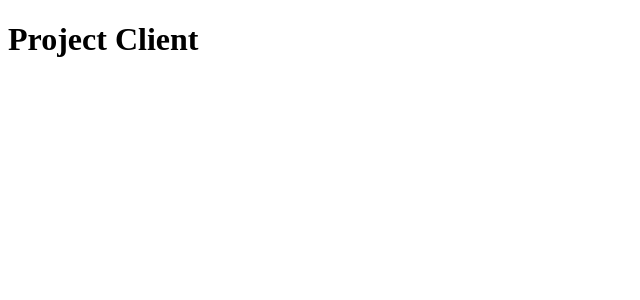
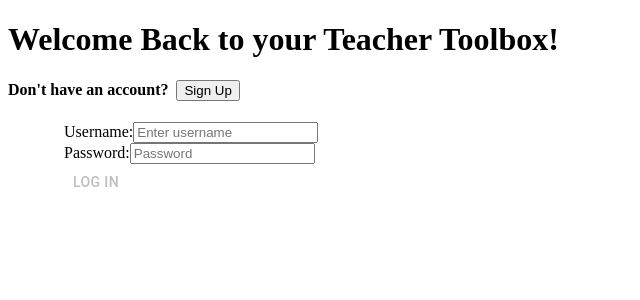
Before and after one commit to julia-wey/TeacherToolbox, a React (Create React App) app in the folder client/: page /login in a window 1280 px wide. Shown: the top 300 px of the page, without its empty margins (0-640 px from the left). Built offline with nearby package versions, Linux system fonts and the light colour scheme; no server answers.

Commit message:
ADDS login page and route

```diff
--- a/client/public/index.html
+++ b/client/public/index.html
@@ -29,7 +29,7 @@
       work correctly both with client-side routing and a non-root public URL.
       Learn how to configure a non-root public URL by running `npm run build`.
     -->
-    <title>Reciplease</title>
+    <title>TeacherToolbox</title>
   </head>
   <body>
     <noscript>You need to enable JavaScript to run this app.</noscript>
--- a/client/src/components/App.js
+++ b/client/src/components/App.js
@@ -1,8 +1,32 @@
 import React, { useEffect, useState } from "react";
-import { Switch, Route } from "react-router-dom";
+import { BrowserRouter as Router, Routes, Route } from "react-router-dom";
+import Home from "../pages/Home";
+import Login from "../pages/Login";
 
 function App() {
-  return <h1>Project Client</h1>;
+  const [user, setUser] = useState(null);
+
+  useEffect(() => {
+    {fetch("/check_session")
+      .then((resp) => {
+        if (resp.ok) {
+          return resp.json()
+        }
+      }).then((user) => {
+        console.log(user)
+        setUser(user)
+      });
+    }
+  }, []);
+
+  return (
+    <div>
+      <Routes>
+        <Route path="/" element={<Home />} />
+        <Route path="/login" element={<Login />} />
+      </Routes>
+    </div>
+  )
 }
 
 export default App;
--- /dev/null
+++ b/client/src/components/LoginForm.js
@@ -0,0 +1,113 @@
+import React, { useState } from "react";
+import { Form, Field } from "react-final-form";
+import { Button, Container } from "@mui/material";
+import { useNavigate } from "react-router-dom";
+import * as yup from "yup";
+import {Form as BootstrapForm } from "react-bootstrap";
+
+function LoginForm({ user, setUser }) {
+    const navigate = useNavigate();
+    const [submitting, setSubmitting] = useState(false);
+
+    const LoginSchema = yup.object().shape({
+        username: yup.string().required("username required").min(4, "Your username must be at least 4 characters."),
+        password: yup.string().required("password required").min(8, "Your password must be at least 8 characters.")
+    });
+
+    const handleSubmit = async (values) => {
+        setSubmitting(true);
+        console.log("form submitted");
+        try {
+            const response = await fetch("/login", {
+                method: "POST",
+                headers: {
+                    "Content-Type": "application/json"
+            },
+                body: JSON.stringify(values)
+        });
+
+        if (response.of) {
+            const user = await response.json();
+            setUser(user);
+            console.log(user);
+            setTimeout(() => navigate("/"), 500);
+        } else {
+            alert("Invalid credentials");
+        }
+        } catch (error) {
+            console.error("Login failed", error);
+        }
+        setSubmitting(false);
+    };
+
+
+const validate = values => {
+    const errors = {};
+    try {
+        LoginSchema.validateSync(values, { abortEarly: false });
+    } catch (yupError) {
+        yupError.inner.forEach(error => {
+            errors[error.path] = error.message;
+        });
+    }
+    return errors;
+};
+
+    return (
+        <Container className="login-container">
+            <Form
+            onSubmit={handleSubmit}
+            validate={validate}
+            render={({ handleSubmit, pristine }) => (
+                <BootstrapForm className="login-form" onSubmit={handleSubmit}>
+                    <Field name="username">
+                        {({ input, meta }) => (
+                            <BootstrapForm.Group className="mb-3">
+                                <BootstrapForm.Label>Username:</BootstrapForm.Label>
+                                <BootstrapForm.Control
+                                    {...input}
+                                    type="text"
+                                    placeholder="Enter username"
+                                    isInvalid={meta.touched && meta.error}
+                                    />
+                                    {meta.touched && meta.error && (
+                                        <BootstrapForm.Control.Feedback type="invalid">
+                                            {meta.error}
+                                        </BootstrapForm.Control.Feedback>
+                                    )}
+                            </BootstrapForm.Group>
+                        )}
+                    </Field>
+                    <Field name="password">
+                        {({ input, meta }) =>
+                        <BootstrapForm.Group className="mb-3">
+                            <BootstrapForm.Label>Password:</BootstrapForm.Label>
+                            <BootstrapForm.Control
+                                {...input}
+                                type="password"
+                                placeholder="Password"
+                                inInvalid={meta.touched && meta.error}
+                            />
+                            {meta.touched && meta.error && (
+                                <BootstrapForm.Control.Feedback type="invalid">
+                                    {meta.error}
+                                </BootstrapForm.Control.Feedback>
+                            )}
+                        </BootstrapForm.Group>
+                        }
+                    </Field>
+                    <Button
+                        className="login-button"
+                        type="submit"
+                        disabled={submitting || pristine}
+                        >
+                            Log In
+                        </Button>
+                </BootstrapForm>
+            )}
+            />
+        </Container>
+    );
+}
+
+export default LoginForm;
--- a/client/src/index.js
+++ b/client/src/index.js
@@ -1,8 +1,14 @@
 import React from "react";
+import ReactDOM from "react-dom/client";
+import { RouterProvider, createBrowserRouter, BrowserRouter } from "react-router-dom";
+import "./index.css";
+//import "bootstrap/dist/css/bootstrap.min.css";
 import App from "./components/App";
-import "./index.css";
-import { createRoot } from "react-dom/client";
 
-const container = document.getElementById("root");
-const root = createRoot(container);
-root.render(<App />);
+const root = ReactDOM.createRoot(document.getElementById('root'));
+
+root.render(
+    <BrowserRouter>
+        <App />
+    </BrowserRouter>
+);
--- /dev/null
+++ b/client/src/pages/Home.js
@@ -0,0 +1,11 @@
+import React from "react";
+
+function Home() {
+    return (
+        <div>
+            <h1>Home Page</h1>
+        </div>
+    )
+}
+
+export default Home;
--- /dev/null
+++ b/client/src/pages/Login.js
@@ -0,0 +1,24 @@
+import React, { useState } from "react";
+import Button from "react-bootstrap/Button";
+import LoginForm from "../components/LoginForm.js";
+import { useNavigate } from "react-router-dom";
+
+function Login() {
+
+    const navigate = useNavigate();
+
+    return (
+        <div>
+            <h1 className="login-header">Welcome Back to your Teacher Toolbox!</h1>
+            <h4 className="signup-loginpage">
+                Don't have an account? &nbsp;
+                <Button className="signup-button-loginpage" onClick={() => navigate("/signup")}>
+                    Sign Up
+                </Button>
+            </h4>
+            <LoginForm />
+        </div>
+    )
+}
+
+export default Login;
```
Also changed, not shown: client/package.json (+13 -3 lines), client/src/components/NavBar.js (added).
